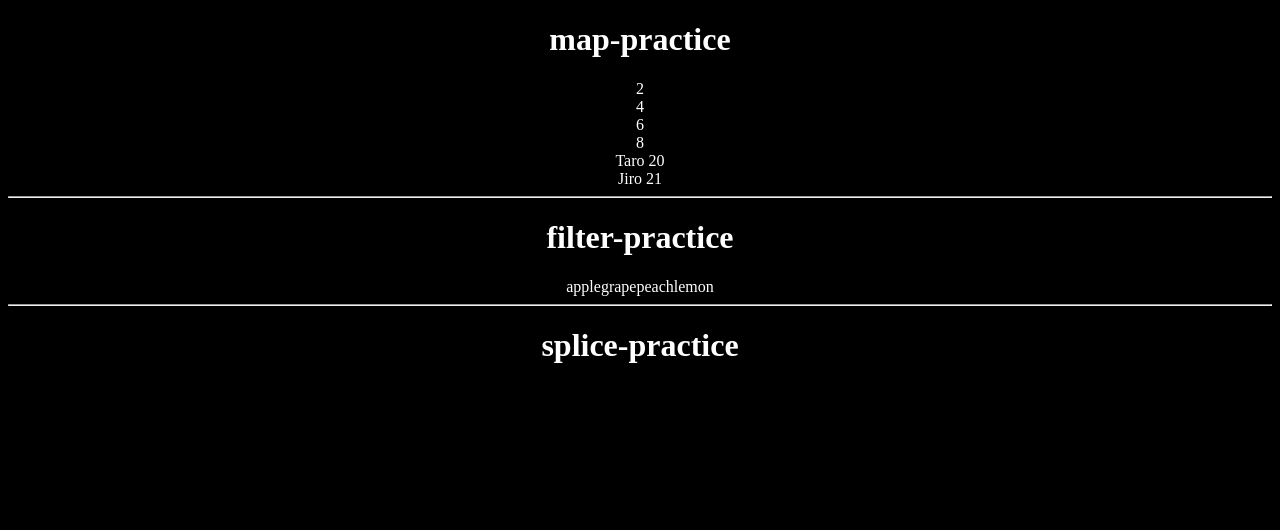
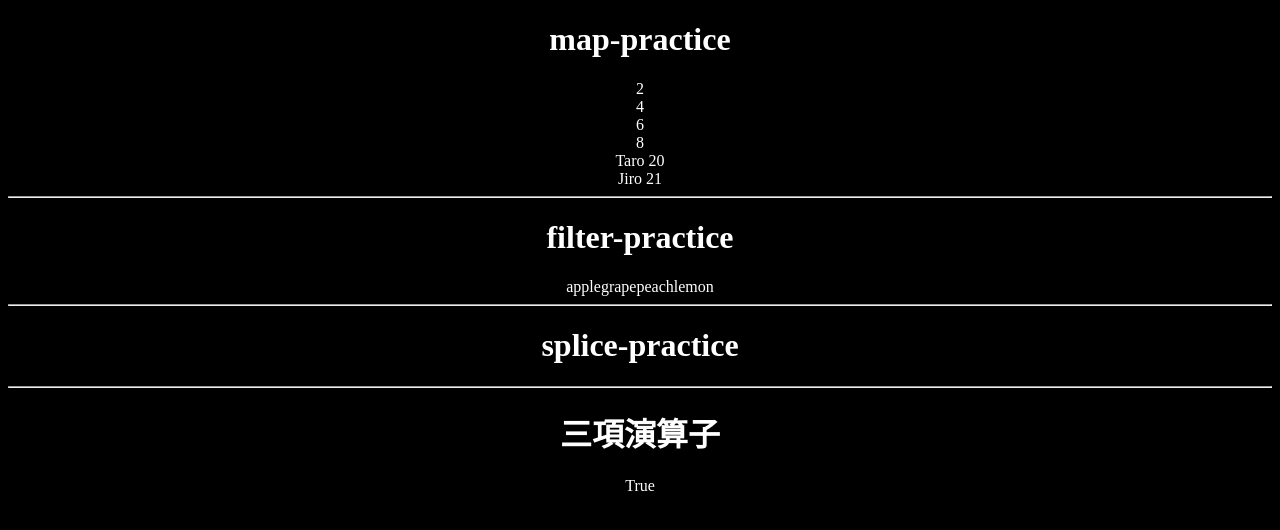
Before and after one commit to YQh9Mh3181jzEJ5/turoaril-udemy-trello-clone, a React (Create React App) app: page / in a window 1280 px wide. Shown: the top 530 px of the page. Built offline with nearby package versions, Linux system fonts and the light colour scheme.

Commit message:
add: code

```diff
--- a/src/App.js
+++ b/src/App.js
@@ -46,6 +46,10 @@ function App() {
       {/* splice関数 */}
       {/* 配列から要素を削除する関数 */}
       <h1>splice-practice</h1>
+      <hr />
+      {/* 三項演算子 */}
+      <h1>三項演算子</h1>
+      {true ? <div>True</div> : <div>False</div>}
     </div>
   );
 }
```
